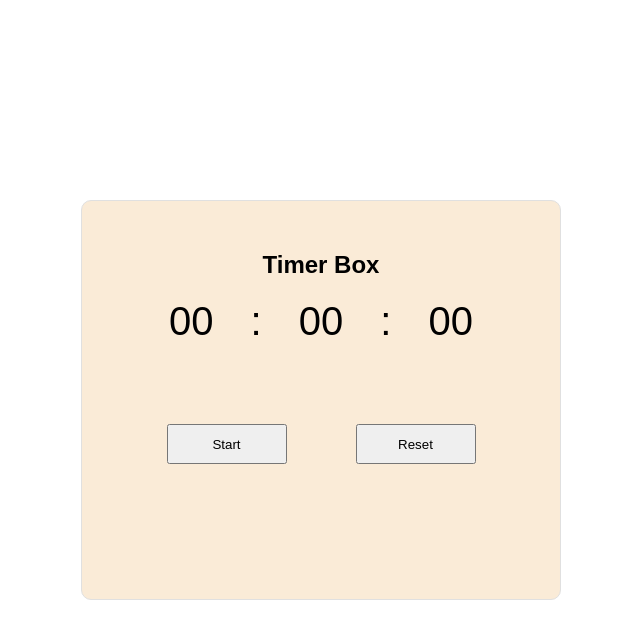
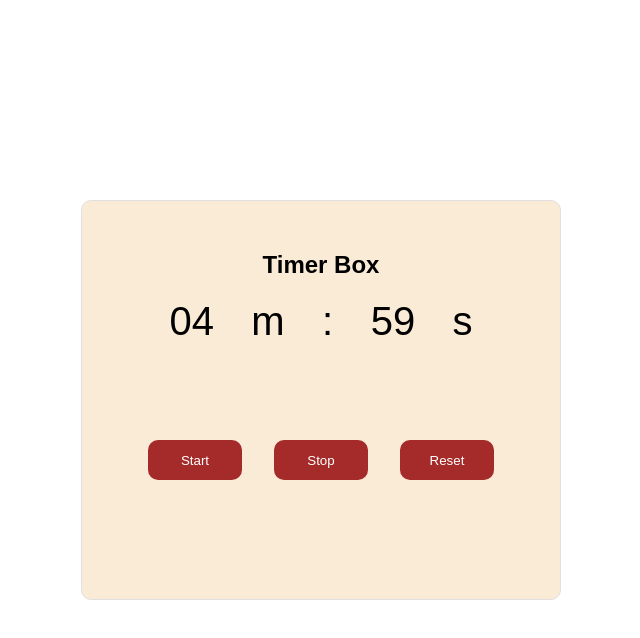
Before and after one commit to htahrawi/GSG-Timer, a plain HTML site: page index.html in a window 1280 px wide. Both pictures are taken after a click on the button "Start". Shown: the whole page, without its empty margins (319-959 px from the left). Drawn offline with Linux system fonts and the light colour scheme.

Commit message:
add actions for the buttons relates #3

```diff
--- a/css/style.css
+++ b/css/style.css
@@ -42,11 +42,14 @@ body{
     justify-content: space-around;
     margin-top: 10vh;
 }
-.start-btn{
+.btn{
     width: 15vh;
     height: 5vh;
+    color:#fff;
+    cursor: pointer;
+    transition:.3s ease all;
+    background-color: brown;
+    border-width: 0;
+    margin: 1rem;
+    border-radius: 10px;
 }
-.reset-btn{
-    width: 15vh;
-    height: 5vh;
-}
--- a/index.html
+++ b/index.html
@@ -13,15 +13,14 @@
         <div class="box">
             <h1 class="title">Timer Box</h1>
             <section class="timer">
-                <div class="hours" contenteditable>00</div>
+                <div class="minutes" contenteditable>05</div><span>m</span>
                 <div>:</div>
-                <div class="minutes" contenteditable>00</div>
-                <div>:</div>
-                <div class="seconds" contenteditable>00</div>
+                <div class="seconds" contenteditable>00</div><span>s</span>
             </section>
             <section class="btnContainer">
-                <button class="start-btn">Start</button>
-                <button class="reset-btn">Reset</button>
+                <button id="start" class="btn">Start</button>
+                <button id="stop" class="btn">Stop</button>
+                <button id="reset" class="btn">Reset</button>
             </section>
         </div>
     </section>
--- a/script.js
+++ b/script.js
@@ -0,0 +1,47 @@
+var minutesSelector = document.querySelector('.minutes');
+var secondsSelector = document.querySelector('.seconds');
+var minutes = minutesSelector.innerHTML;
+var seconds = secondsSelector.innerHTML;
+var totalSeconds = parseInt(minutes * 60) + parseInt(seconds);
+
+// Get All Buttons By Query Selector
+const startButton = document.querySelector("#start");
+const stopButton = document.querySelector("#stop");
+const resetButton = document.querySelector("#reset");
+
+// Add Actions For start, stop, and reset Buttons
+startButton.addEventListener('click', () => {
+    countDown = setInterval(() => {
+        secondLeft();
+    }, 1000);
+});
+stopButton.addEventListener('click', () => {
+    clearInterval(countDown);
+}
+)
+resetButton.addEventListener('click', () => {
+    clearInterval(countDown);
+    minutesSelector.innerHTML = "05";
+    secondsSelector.innerHTML = "00";
+    minutes = minutesSelector.innerHTML;
+    seconds = secondsSelector.innerHTML
+    totalSeconds = parseInt(minutes * 60) + parseInt(seconds);
+}
+)
+function secondLeft() {
+    minutes = Math.floor(totalSeconds / 60)
+    seconds = totalSeconds % 60;
+    secondsSelector.innerHTML = seconds > 0 ? (seconds > 9 ? seconds : "0" + seconds) : "0" + 0;
+    minutesSelector.innerHTML = minutes > 0 ? (minutes > 9 ? minutes : "0" + minutes) : "0" + 0;
+    if (seconds == 0) {
+        --minutes;
+        seconds = 59;
+        console.log("HERE");
+    }
+    if (totalSeconds == -1) {
+        alert("DONE");
+        clearInterval(countDown);
+    }
+    seconds--;
+    totalSeconds--;
+}
```
